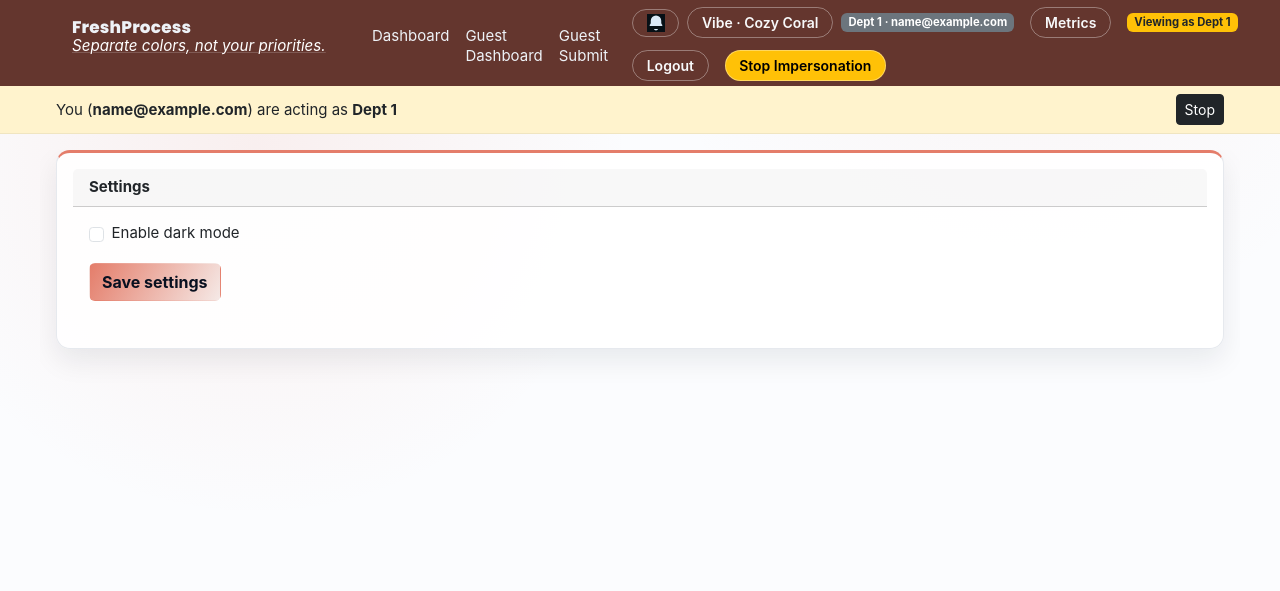
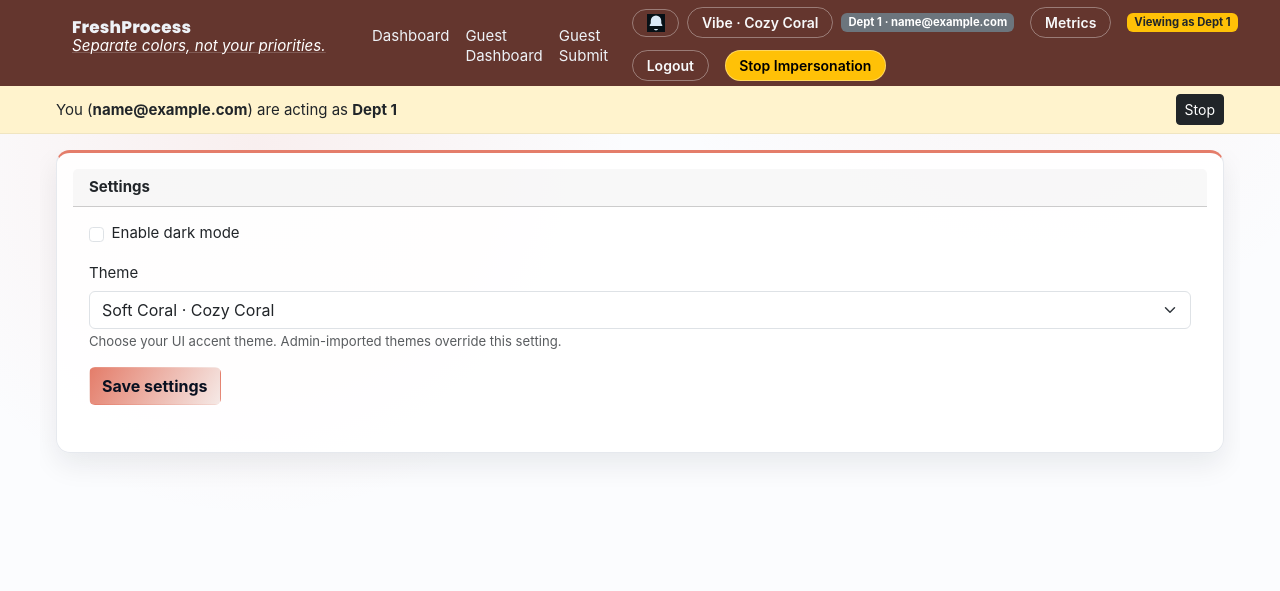
Before and after one commit to ninnis92-stack/process-management-system, a Flask app: page /auth/settings in a window 1280 px wide. Shown: the part 29-620 px from the top of the page. Run offline with Flask 3, Linux system fonts and the light colour scheme; the visitor is signed in with stand-in values (Sample User, id 1); data comes from the database, SQL or seed files in the repository; data that the repository does not hold is empty; some libraries are stand-ins or nearby versions.

Commit message:
feat: per-user vibe setting, no-vibe mode, status_option schema fallback; update README

```diff
--- a/app/auth/forms.py
+++ b/app/auth/forms.py
@@ -1,5 +1,5 @@
 from flask_wtf import FlaskForm
-from wtforms import StringField, PasswordField, BooleanField, SubmitField
+from wtforms import StringField, PasswordField, BooleanField, SubmitField, SelectField
 from wtforms.validators import DataRequired, Email
 
 
@@ -10,4 +10,5 @@ class LoginForm(FlaskForm):
 
 class SettingsForm(FlaskForm):
     dark_mode = BooleanField("Enable dark mode")
+    vibe_index = SelectField("Theme", coerce=int, choices=[])
     submit = SubmitField("Save settings")
--- a/app/auth/routes.py
+++ b/app/auth/routes.py
@@ -239,11 +239,65 @@ def choose_dept():
 def settings():
     """Per-user settings page (theme/preferences)."""
     form = SettingsForm(obj=current_user)
+    # Palette options mirror the client-side `palettes` defined in app/static/app.js
+    palettes = [
+        (0, "Soft Coral · Cozy Coral"),
+        (1, "Warm Sand · Warm Morning"),
+        (2, "Moss · Quiet Grove"),
+        (3, "Sage · Sage Retreat"),
+        (4, "Muted Teal · Calm Teal"),
+        (5, "Sky · Clear Sky"),
+        (6, "Powder Blue · Soft Powder"),
+        (7, "Lavender · Lavender Dream"),
+        (8, "Lilac · Lilac Haze"),
+        (9, "Muted Pink · Blush"),
+        (10, "Peach · Peach Sunrise"),
+        (11, "Butter · Buttercream"),
+        (12, "Pistachio · Pistachio Grove"),
+        (13, "Mint · Fresh Mint"),
+        (14, "Seafoam · Seafoam Breeze"),
+        (15, "Aqua · Aqua Calm"),
+        (16, "Robin Egg · Robin's Dawn"),
+        (17, "Periwinkle · Periwinkle Morning"),
+        (18, "Dusty Blue · Dusty Blue"),
+        (19, "Slate Rose · Slate Rose"),
+        (20, "Tea · Tea Garden"),
+        (21, "Stone · Stone Whisper"),
+        (22, "Soft Gray · Soft Gray"),
+        (23, "Charcoal Mist · Charcoal Mist"),
+        (24, "Aurora · Aurora")
+    ]
+    form.vibe_index.choices = palettes
     if form.validate_on_submit():
         try:
             u = db.session.get(User, current_user.id)
             if u:
                 u.dark_mode = bool(form.dark_mode.data)
+                # Determine whether an external/imported theme is active; when
+                # an external theme is present, we do not persist per-user vibe.
+                external_theme_loaded = False
+                try:
+                    from ..models import AppTheme, SiteConfig
+
+                    t_check = AppTheme.query.filter_by(active=True).first()
+                    if t_check and (getattr(t_check, "logo_filename", None) or getattr(t_check, "css", None)):
+                        external_theme_loaded = True
+                except Exception:
+                    pass
+                try:
+                    cfg_check = SiteConfig.get()
+                    if getattr(cfg_check, "logo_filename", None):
+                        external_theme_loaded = True
+                    if getattr(cfg_check, "theme_preset", None) and (cfg_check.theme_preset or "").strip().lower() != "default":
+                        external_theme_loaded = True
+                except Exception:
+                    pass
+                # Only persist the user's vibe choice when external theme is not loaded
+                if not external_theme_loaded and hasattr(form, 'vibe_index'):
+                    try:
+                        u.vibe_index = int(form.vibe_index.data)
+                    except Exception:
+                        pass
                 db.session.add(u)
                 db.session.commit()
                 flash("Settings saved.", "success")
--- a/app/static/styles.css
+++ b/app/static/styles.css
@@ -19,6 +19,23 @@
    as the login page so guest flows appear visually consistent. We use the
    data attribute `data-user-logged-in` set on <body> in `base.html`. */
 body[data-user-logged-in="0"] {
+  --nav-bg: #0b1726;
+  --nav-text: #eef2f7;
+  --accent: #79c0ff;
+  --accent-2: #a78bfa;
+  --page-bg: radial-gradient(circle at 20% 20%, rgba(121,192,255,0.12), transparent 30%), radial-gradient(circle at 80% 0%, rgba(167,139,250,0.12), transparent 28%), #f6f7fb;
+  --body-text: #0b1220;
+  --muted: #525f6b;
+  --border: #e6e9ee;
+  --surface: #ffffff;
+  --focus: rgba(11,97,238,0.14);
+}
+
+/* When the global Vibe feature is disabled, force the entire UI to use
+   the login page color theme so pages don't retain a previously-selected
+   per-user vibe. This is applied by adding `no-vibe` to <body> in
+   `base.html` when FeatureFlags.vibe_enabled is false. */
+body.no-vibe {
   --nav-bg: #0b1726;
   --nav-text: #eef2f7;
   --accent: #79c0ff;
--- a/app/templates/base.html
+++ b/app/templates/base.html
@@ -55,7 +55,8 @@
     </script>
   {% endif %}
 </head>
-<body class="{% block body_class %}theme-body top-nav-layout{% endblock %} theme-preset-{{ site_theme_preset or 'default' }}" data-user-logged-in="{{ '1' if current_user.is_authenticated else '0' }}" data-user-vibe="{{ (current_user.vibe_index or 0) if current_user.is_authenticated else '' }}" data-active-dept="{{ session.get('active_dept','') }}" data-user-dark-mode="{{ '1' if (current_user.is_authenticated and (current_user.dark_mode or False)) else '0' }}">
+{% set global_no_vibe = (not FeatureFlags.get().vibe_enabled) %}
+<body class="{% block body_class %}theme-body top-nav-layout{% endblock %}{% if global_no_vibe %} no-vibe{% endif %} theme-preset-{{ site_theme_preset or 'default' }}" data-user-logged-in="{{ '1' if current_user.is_authenticated else '0' }}" data-user-vibe="{{ (current_user.vibe_index or 0) if current_user.is_authenticated else '' }}" data-active-dept="{{ session.get('active_dept','') }}" data-user-dark-mode="{{ '1' if (current_user.is_authenticated and (current_user.dark_mode or False)) else '0' }}">
   <a href="#content" class="skip-link">Skip to content</a>
 
   {% set ep = request.endpoint or '' %}
--- a/app/templates/settings.html
+++ b/app/templates/settings.html
@@ -13,6 +13,19 @@
           <input class="form-check-input" type="checkbox" id="dark_mode" name="dark_mode" value="1" {% if current_user.dark_mode %}checked{% endif %}>
           <label class="form-check-label" for="dark_mode">Enable dark mode</label>
         </div>
+        {# Show per-user theme selector only when no external/imported theme is active #}
+        {% set external_theme = (active_theme_css or site_theme_preset != 'default') %}
+        {% if not external_theme and form.vibe_index %}
+          <div class="mb-3">
+            <label for="vibe_index" class="form-label">Theme</label>
+            <select class="form-select" id="vibe_index" name="vibe_index">
+              {% for val, label in form.vibe_index.choices %}
+                <option value="{{ val }}" {% if (current_user.vibe_index is not none and current_user.vibe_index == val) or (form.vibe_index.data is not none and form.vibe_index.data == val) %}selected{% endif %}>{{ label }}</option>
+              {% endfor %}
+            </select>
+            <div class="form-text">Choose your UI accent theme. Admin-imported themes override this setting.</div>
+          </div>
+        {% endif %}
         <button class="btn btn-primary" type="submit">Save settings</button>
       </form>
     </div>
```
Also changed, not shown: app/templates/admin_status_options.html (+6 -6 lines), scripts/release_tasks.py (+16 -0 lines), README.md.
